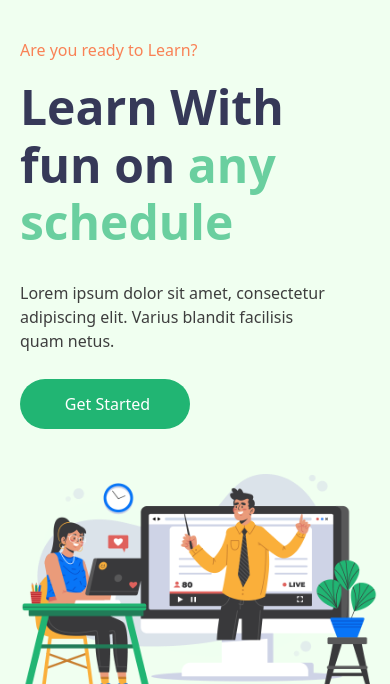
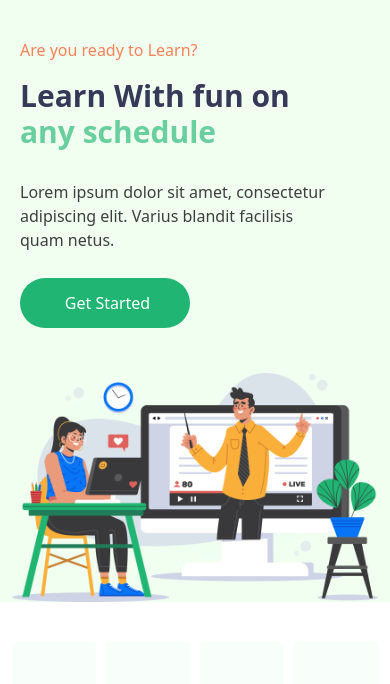
Before and after one commit to mahabubhasan097/MIS455-mid-summer2021, a plain HTML site: page index.html in a window 390 px wide. Shown: the part 88-772 px from the top of the page. Drawn offline with nearby package versions, Linux system fonts and the light colour scheme.

Commit message:
submission no 4

```diff
--- a/css/style.css
+++ b/css/style.css
@@ -115,4 +115,9 @@
     .icontent2 {
         padding: 10px 50px 45px 20px;
     }
+    .icontent2 h1 {
+        font-size: 30px;
+    }
+
+
   }
```
